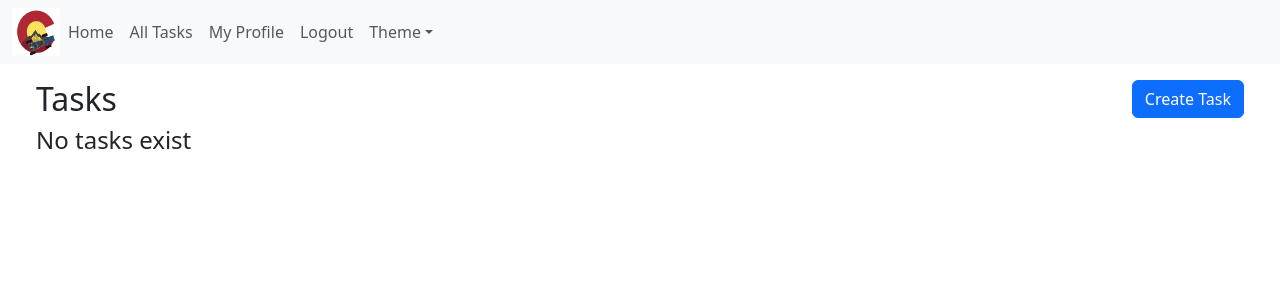
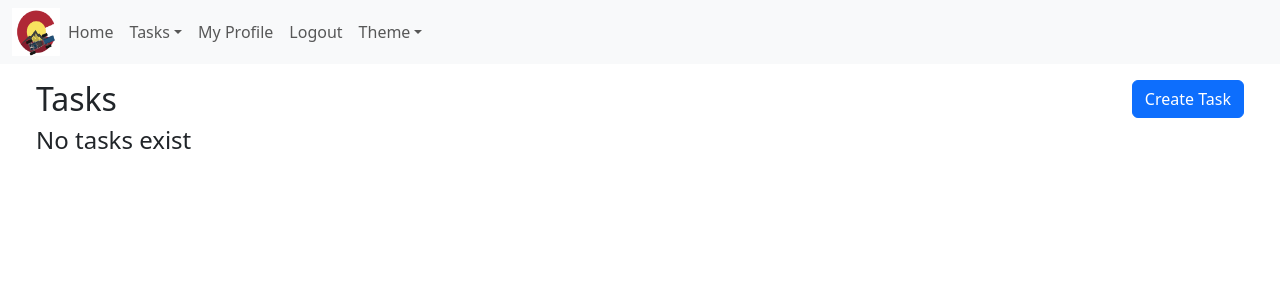
Before and after one commit to mtulepkaliev/CS3300PROJ, a Django app: page /task_list/ in a window 1280 px wide. Shown: the top 300 px of the page. Run offline with Django 4.2, Linux system fonts and the light colour scheme; the visitor is signed in with stand-in values (Sample User, id 1); data that the repository does not hold is empty; some libraries are stand-ins or nearby versions.

Commit message:
Minor visual changes

```diff
--- a/task_tracker/forms.py
+++ b/task_tracker/forms.py
@@ -13,6 +13,7 @@ class TaskForm(ModelForm):
         #override dealdine to use a date picker
         widgets = {
             'deadline': forms.DateInput(attrs={'type': 'date'}),
+            'departments': forms.CheckboxSelectMultiple(),
         }
 
         #custom labels for the form
--- a/task_tracker/task_views.py
+++ b/task_tracker/task_views.py
@@ -22,6 +22,11 @@ class taskListView(generic.ListView):
             return Task.objects.all().order_by('is_complete','deadline','priority')
         else:
             return Task.objects.filter(departments=self.kwargs['department_id']).order_by('is_complete','deadline','priority')
+    def get_context_data(self, **kwargs: Any) -> dict[str, Any]:
+        context = super().get_context_data(**kwargs)
+        if('department_id' in self.kwargs):
+            context['department'] = Department.objects.get(id=self.kwargs['department_id'])
+        return context
 
 class taskDetailView(generic.DetailView):
     model = Task
--- a/task_tracker/templates/task_tracker/base_template.html
+++ b/task_tracker/templates/task_tracker/base_template.html
@@ -1,5 +1,7 @@
 {% load static %}
 {% load tags %}
+{% department_name_id_dict request as department_list %}
+
 <!DOCTYPE html>
 <html lang="en" data-bs-theme="dark">
   <head>
@@ -28,19 +30,28 @@
             <li class="nav-item">
               <a class="nav-link" href="{% url 'index' %}">Home</a>
             </li>
+            <li class="nav-item dropdown">
+              <a class="nav-link dropdown-toggle" href="#" role="button" data-bs-toggle="dropdown">Tasks</a>
+              <ul class="dropdown-menu">
+                <li>
+                  <a class="dropdown-item" href="{% url 'task-list-view' %}">All Tasks</a>
+                </li>
+                {% for department in department_list %}
+                  <li>
+                    <a class="dropdown-item" href="{% url 'task-list-department-view' department.id %}">{{ department.name }} Tasks</a>
+                  </li>
+                {% endfor %}
+              </ul>
+            </li>
             <li class="nav-item">
-              <a class="nav-link" href="{% url 'task-list-view' %}">All Tasks</a>
+              {% if department_list %}
+                <a class="nav-link" href="{% url 'department-list-view' %}">Departments</a>
+              {% endif %}
             </li>
-            {% department_name_id_dict request as department_list %}
-            {% for department in department_list %}
+            {% if user.is_authenticated %}
               <li class="nav-item">
-                <a class="nav-link" href="{% url 'task-list-department-view' department.id %}">{{ department.name }} Tasks</a>
+                <a class="nav-link" href="{% url 'profile' %}">My Profile</a>
               </li>
-            {% endfor %}
-            {% if user.is_authenticated %}
-            <li class="nav-item">
-              <a class="nav-link" href="{% url 'profile' %}">My Profile</a>
-            </li>
             {% endif %}
             <li class="nav-item">
               {% if user.is_authenticated %}
@@ -49,10 +60,6 @@
                 <a class="nav-link" href="{% url 'login' %}">Login</a>
               {% endif %}
             </li>
-            {% if department_list%}
-              <a class="nav-link" href="{% url 'department-list-view'%}">Departments</a>
-            </li>
-            {% endif %}
             <li class="nav-item dropdown">
               <a class="nav-link dropdown-toggle" href="#" role="button" data-bs-toggle="dropdown">Theme</a>
               <ul class="dropdown-menu bg-dark">
--- a/task_tracker/templates/task_tracker/task_list.html
+++ b/task_tracker/templates/task_tracker/task_list.html
@@ -4,7 +4,7 @@
   <!-- header with create task button-->
   <div class="container-fluid ">
     <div class="mx-4 mt-3">
-      <h2 class="float-start ">Tasks</h2>
+      <h2 class="float-start ">{% if department%} {{department.name}} {% endif%}Tasks</h2>
       <a class="btn btn-primary float-end" href="{% url 'task-create-view' %}">Create Task</a>
     </div>
   </div>
```
